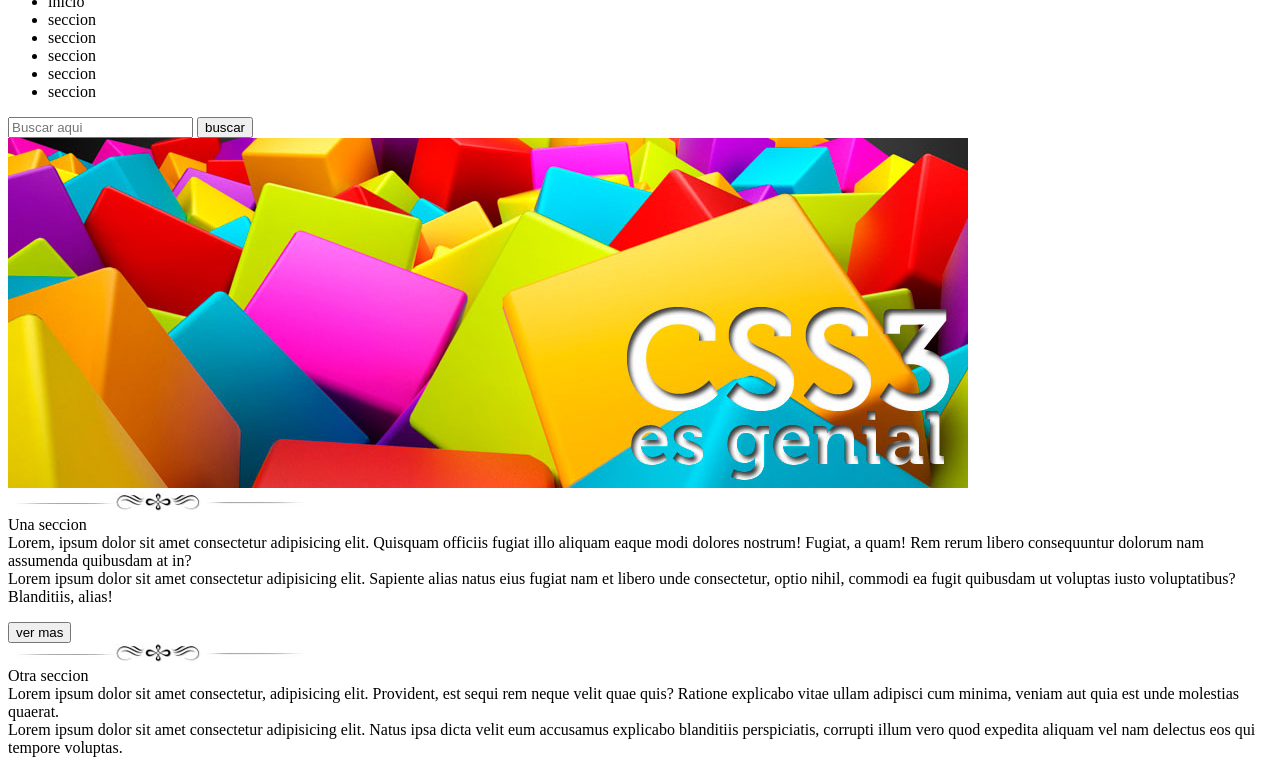
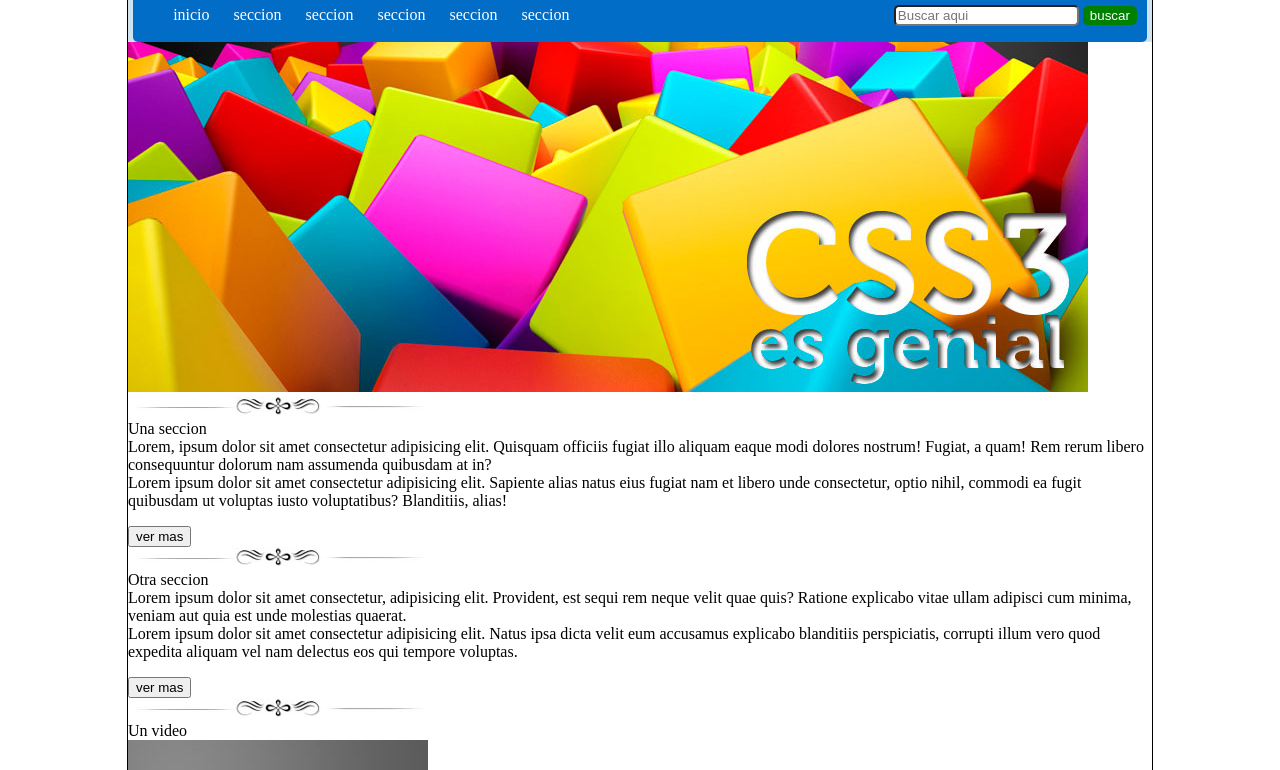
Before and after one commit to lkarenbeltran/pw10112241, a plain HTML site: page pw10112241/practica01css/index.html in a window 1280 px wide. Shown: the part 170-940 px from the top of the page. Drawn offline with Linux system fonts and the light colour scheme.

Commit message:
Practica01 Menu de navegación

```diff
--- /dev/null
+++ b/pw10112241/practica01css/css/estilos.css
@@ -0,0 +1,39 @@
+body    {
+    border: 1px solid black;
+    font-size: 16px;/*1em*/
+    margin: 0px auto;
+    max-width: 1024px;
+}
+header{
+    background-color: #D1E3EE;
+}
+header nav {
+    background: #026dc6;
+    border-radius: 5px;
+    margin: 0px auto;
+    padding: 2px 0px;
+    width: 99%;
+}
+header nav form{
+    float: right;
+    margin-right: 10px;
+    margin-top: -35px;
+}
+header nav form input {
+    border-radius: 5px;
+}
+header nav form input[type="submit"]{
+    background: green;
+    border: 1px solid green;
+    color: white;
+}
+header nav ul li {
+    /*border: 1px solid pink;*/
+    color: white;
+    display: inline-block;
+    margin-right: 20px;
+
+}
+#logo{ /* id="logo" */
+    margin: -150px 0px 0px 0px;
+}
--- a/pw10112241/practica01css/index.html
+++ b/pw10112241/practica01css/index.html
@@ -4,11 +4,12 @@
     <meta charset="UTF-8">
     <meta name="viewport" content="width=device-width, initial-scale=1.0">
     <title>Práctica 01 HTML + CSS </title>
+    <link rel="stylesheet" href="css/estilos.css">
 </head>
 <body>
     <header>
         <img src="img/resplandor.png" alt="fondo">
-        <img src="img/logo.png" alt="logo">
+        <img src="img/logo.png" alt="logo" id="logo">
         <nav>
             <ul>
                 <li>inicio</li>
@@ -24,15 +25,15 @@
             </form>
         </nav>
     </header>
-    <section>
+    <section id="seccion01">
         <article>
             <img src="img/slide2.jpg" alt="Slide">
         </article>
     </section>
-    <section>
+    <section id="seccion02">
         <article><img src="img/separador.jpg" alt="separador">
         <br>
-        Una seccion
+        <span class="unaSeccion nito">Una seccion</span>
         <br>
         Lorem, ipsum dolor sit amet consectetur adipisicing elit. Quisquam officiis fugiat illo aliquam eaque modi dolores nostrum! Fugiat, a quam! Rem rerum libero consequuntur dolorum nam assumenda quibusdam at in?
          <br>
@@ -42,7 +43,7 @@
        <article>
         <img src="img/separador.jpg" alt="separador">
         <br>
-        Otra seccion
+        <span class="otraSeccion nito"> Otra seccion</span>
         <br>
         Lorem ipsum dolor sit amet consectetur, adipisicing elit. Provident, est sequi rem neque velit quae quis? Ratione explicabo vitae ullam adipisci cum minima, veniam aut quia est unde molestias quaerat.
         <br>
@@ -53,7 +54,7 @@
         <article>
             <img src="img/separador.jpg" alt="separador">
             <br>
-            Un video
+            <span class="otraSeccion nito"> Un video</span>
             <br>
             <img src="img/video.jpg" alt="video">
         </article>
```
